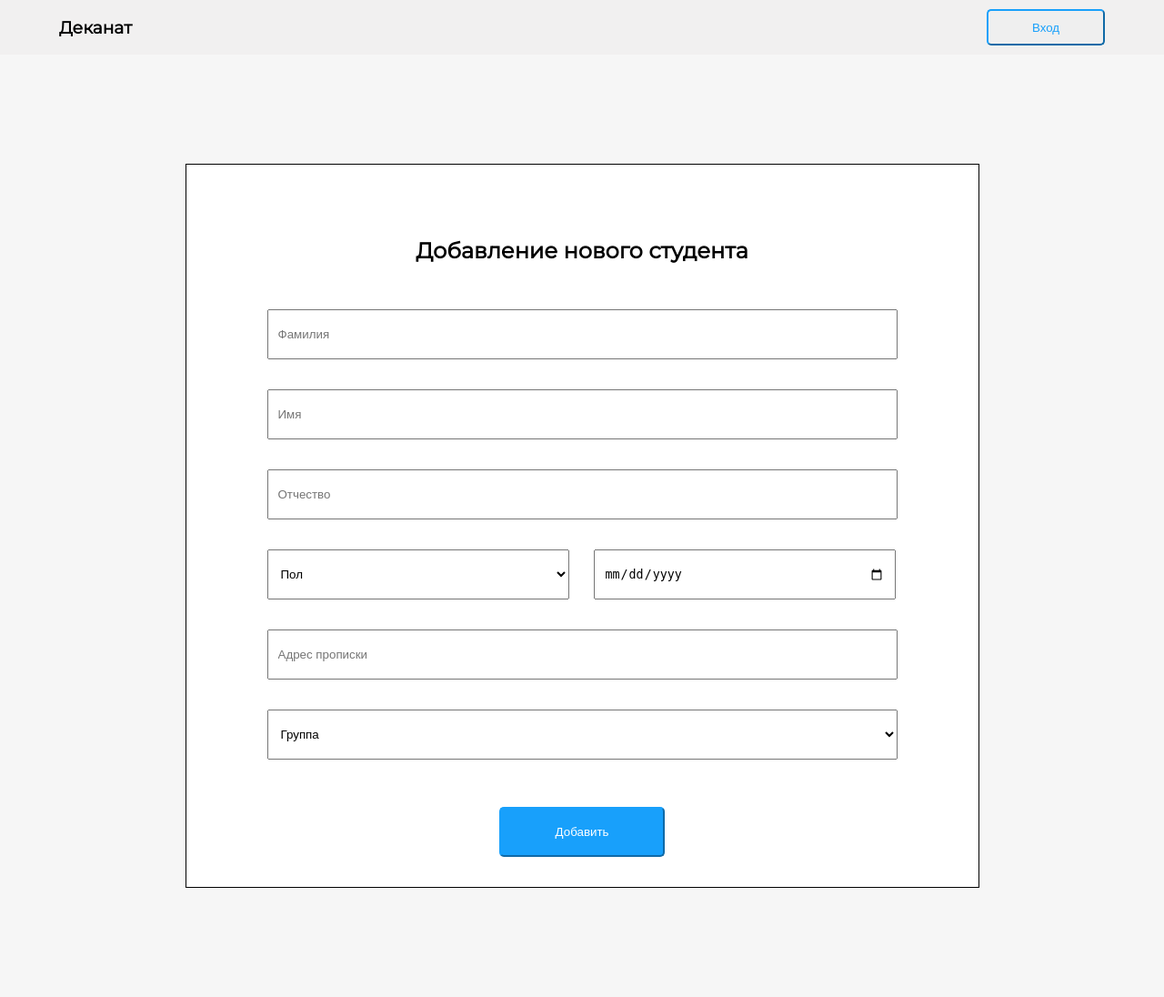
After one commit to gr421nidan/pop-it-mvc, a PHP site: template views/employees/add_students.php in a window 1280 px wide. The commit adds this page. Shown: the whole page at 91% size. Run offline with PHP 8.4, Linux system fonts and the light colour scheme; the template is opened without the code that fills it, so the values that code supplies are empty.

Commit message:
Верстка страницы добавления нового студента и добавление маршрутизации

```diff
--- a/public/css/style.css
+++ b/public/css/style.css
@@ -152,3 +152,102 @@ nav{
     border-radius: 5px;
     color: white;
 }
+
+
+.add_employees_content{
+    display: block;
+    margin: 120px auto;
+    background-color: #ffffff;
+    width: 787px;
+    height: 473px;
+    padding: 80px;
+    border: 1px solid black;
+}
+.add_employees_content_block{
+    display: flex;
+    flex-direction: column;
+    gap: 50px;
+    text-align: center;
+}
+.button_add_employees{
+    width: 182px;
+    height: 55px;
+    background-color: #18A0FB;
+    border-radius: 5px;
+    border-color: #18A0FB;
+    color: white;
+
+}
+.field_add_employees{
+    width: 342px;
+    height: 55px;
+    padding: 10px;
+
+}
+.form_add_employees{
+    display: flex;
+    flex-direction: column;
+    gap: 52px;
+    align-items: center;
+}
+.fields_form{
+    display: flex;
+    flex-direction: row;
+    gap: 35px;
+}
+
+
+.add_students_content{
+    display: block;
+    margin: 120px auto;
+    background-color: #ffffff;
+    width: 873px;
+    height: 796px;
+    padding: 80px;
+    border: 1px solid black;
+}
+.add_students_content_block{
+    display: flex;
+    flex-direction: column;
+    gap: 50px;
+    text-align: center;
+}
+.button_add_student{
+    width: 182px;
+    height: 55px;
+    background-color: #18A0FB;
+    border-radius: 5px;
+    border-color: #18A0FB;
+    color: white;
+
+}
+.field_add_student{
+    width: 693px;
+    height: 55px;
+    padding: 10px;
+
+}
+.form_add_students{
+    display: flex;
+    flex-direction: column;
+    gap: 52px;
+    align-items: center;
+}
+.fields_form_add_students{
+    display: flex;
+    flex-direction: column;
+    gap: 33px;
+}
+
+.field_add_student_small{
+    width: 332px;
+    height: 55px;
+    padding: 10px;
+
+}
+
+.small_fields_row{
+    display: flex;
+    flex-direction: row;
+    gap: 27px;
+}
--- a/routes/web.php
+++ b/routes/web.php
@@ -3,8 +3,9 @@
 use Src\Route;
 
 Route::add('GET', '/hello', [Controller\Site::class, 'hello']);
-Route::add(['GET', 'POST'], '/addEmployees', [Controller\Admin::class, 'addEmployees']);
+Route::add(['GET', 'POST'], '/addEmployees', [Controller\Admin::class, 'addEmployees'])->middleware('auth', 'role');
 Route::add(['GET', 'POST'], '/login', [Controller\Site::class, 'login']);
 Route::add('GET', '/logout', [Controller\Site::class, 'logout']);
+Route::add(['GET', 'POST'],'/addStudents', [Controller\Employees::class, 'addStudents'])->middleware('auth');
 
 //->middleware('auth')
--- /dev/null
+++ b/views/employees/add_students.php
@@ -0,0 +1,27 @@
+<div class="add_students_content">
+    <div class="add_students_content_block">
+        <h2>Добавление нового студента</h2>
+        <form method="post" class="form_add_students">
+            <div class="fields_form_add_students">
+                <input class="field_add_student" type="text" name="last_name" placeholder="Фамилия">
+                <input class="field_add_student" type="text" name="name" placeholder="Имя">
+                <input class="field_add_student" type="text" name="patronymic" placeholder="Отчество">
+                <div class="small_fields_row">
+                    <select class="field_add_student_small">
+                        <option value="">Пол</option>
+                        <option value="man">Мужской</option>
+                        <option value="woman">Женский</option>
+                    </select>
+                    <input class="field_add_student_small" type="date" placeholder="Дата">
+                </div>
+                <input class="field_add_student" type="text" name="address" placeholder="Адрес прописки">
+                <select class="field_add_student">
+                    <option value="">Группа</option>
+                    <option value="453">112</option>
+                    <option value="421">421</option>
+                </select>
+            </div>
+            <button class="button_add_student">Добавить</button>
+        </form>
+    </div>
+</div>
--- a/views/site/hello.php
+++ b/views/site/hello.php
@@ -32,7 +32,7 @@ else:
                     <h1>Добавьте новые данные</h1>
                     <div class="add_new_data_info">
                         <p>Добавьте нового студента</p>
-                        <button class="button_add"><a href="<?= app()->route->getUrl('') ?>" class="button_add_link">Добавить</a></button>
+                        <button class="button_add"><a href="<?= app()->route->getUrl('/addStudents') ?>" class="button_add_link">Добавить</a></button>
                     </div>
                     <div class="add_new_data_info">
                         <p>Добавьте новую группу</p>
```
Also changed, not shown: app/Controller/Employees.php (added, +15 -0 lines).
